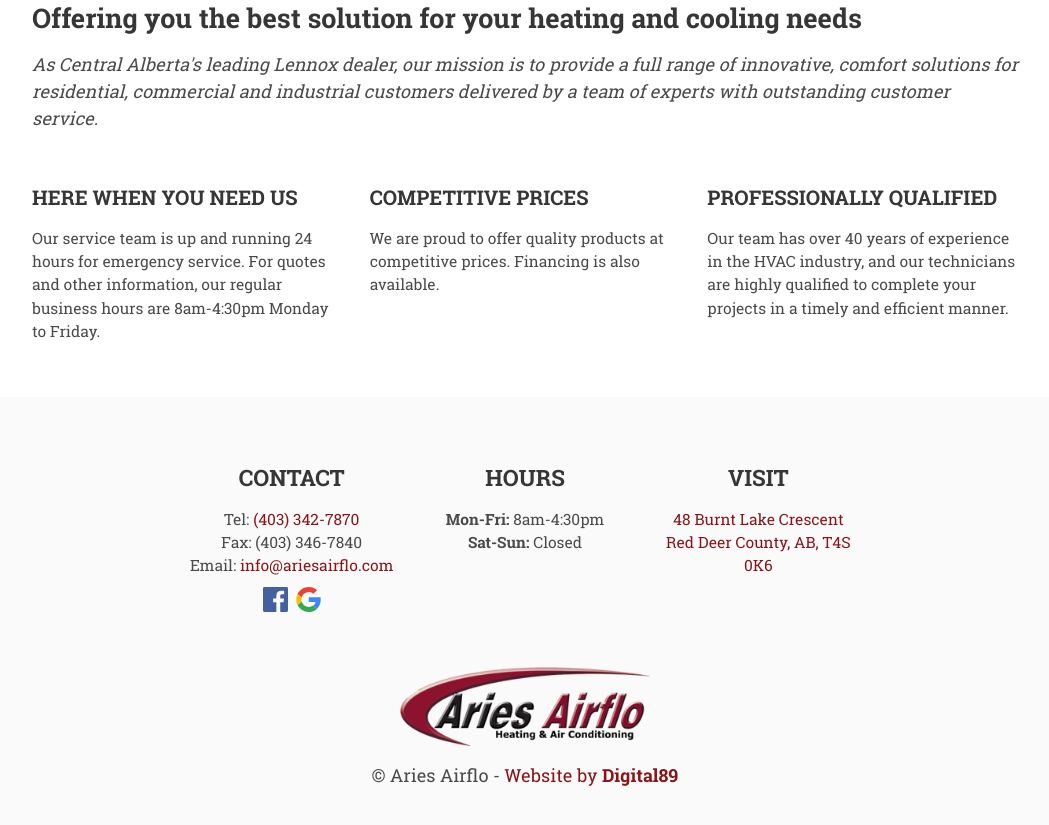
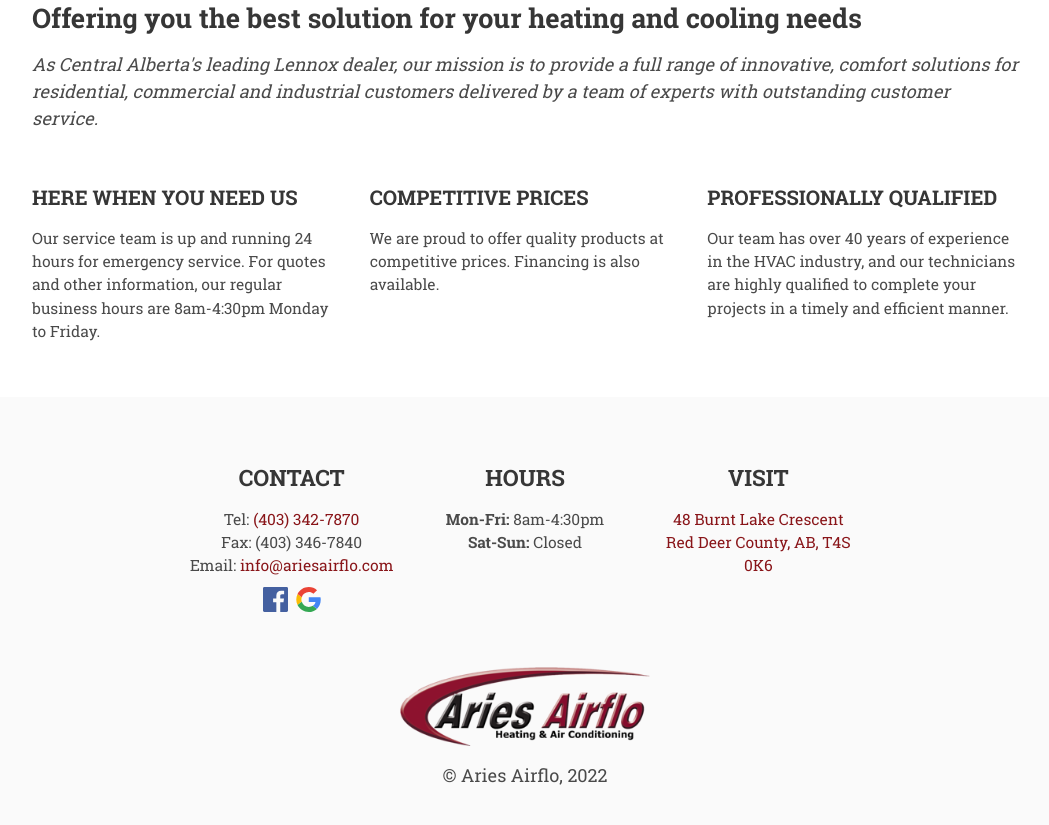
Before and after one commit to digital89/aries, a Gatsby site: page / in a window 1280 px wide. Shown: the part 2029-2854 px from the top of the page, without its empty margins (115-1164 px from the left). Built offline with nearby package versions, Linux system fonts and the light colour scheme; Gatsby itself is replaced by a stand-in of ours.

Commit message:
Remove Digital89 from footer.

```diff
--- a/src/components/Footer.js
+++ b/src/components/Footer.js
@@ -66,16 +66,7 @@ export default () => (
         </div>
 
         <div className="credits">
-          <span>© Aries Airflo</span>
-          <span> - </span>
-          <a
-            href="https://digital89.com"
-            title="Website by Digital89"
-            target="_blank"
-            rel="noopener noreferrer"
-          >
-            Website by <strong>Digital89</strong>
-          </a>
+          <span>© Aries Airflo, {(new Date()).getFullYear()}</span>
         </div>
 
       </div>
```
